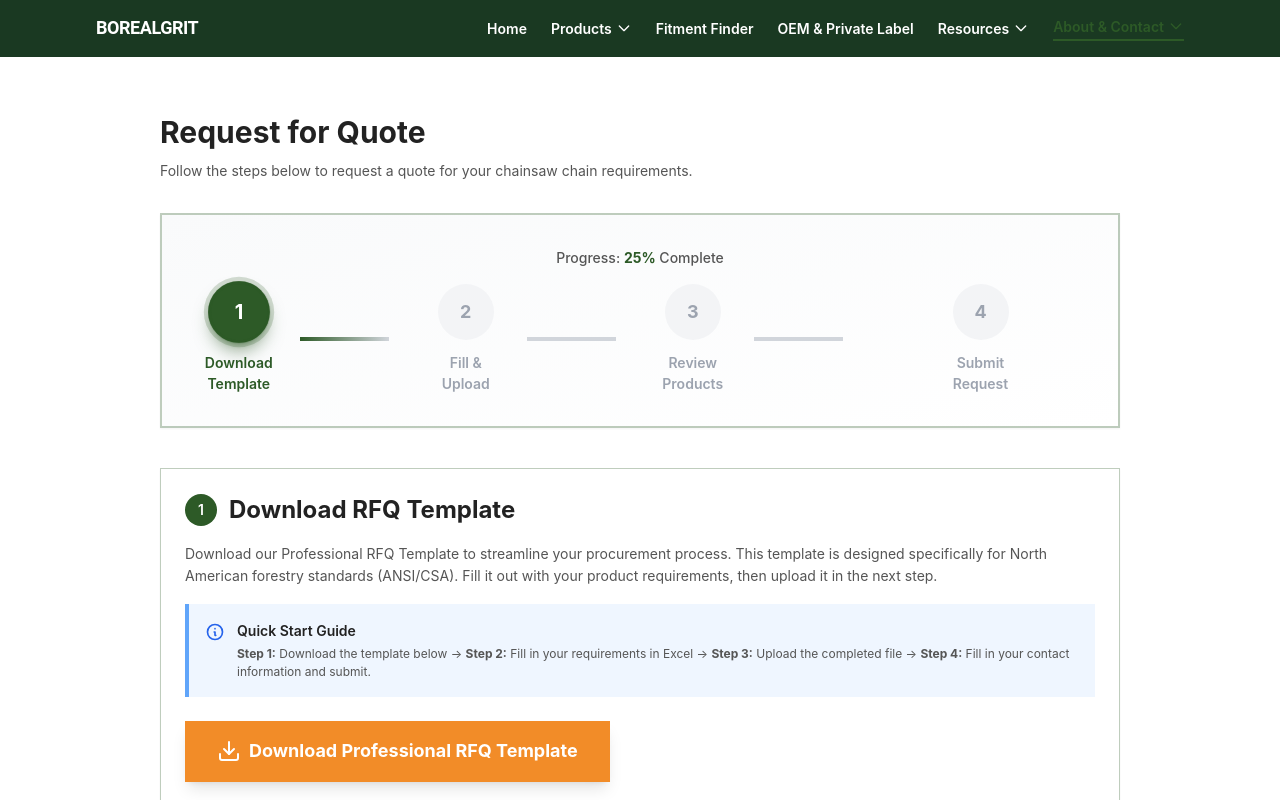
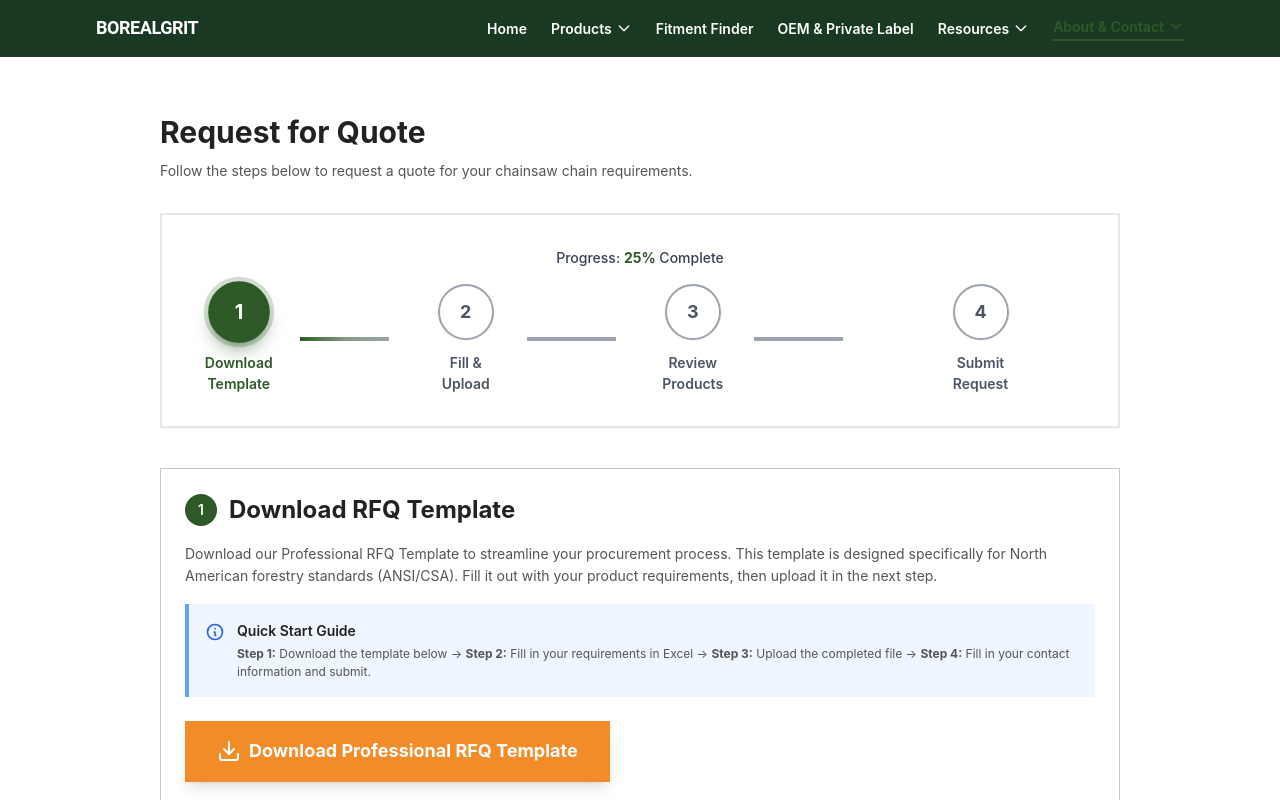
Before and after one commit to LoganOYoung/chainsaw-chain-supplier-borealgrit, a Next.js app: page /request-quote in a window 1280 px wide. Shown: the top 800 px of the page. Built offline with nearby package versions, Linux system fonts and the light colour scheme.

Commit message:
Optimize step indicator colors: unified white background for inactive steps, better contrast

```diff
--- a/app/request-quote/page.tsx
+++ b/app/request-quote/page.tsx
@@ -395,23 +395,29 @@ ${uploadedFile ? `\n--- Uploaded RFQ File: ${uploadedFile.name} ---\n${uploadedF
 
   const currentStep = getCurrentStep()
 
-  // Step indicator component - Enhanced version
+  // Step indicator component - Enhanced version with unified colors
   const StepIndicator = ({ step, label, isActive, isCompleted }: { step: number; label: string; isActive: boolean; isCompleted: boolean }) => (
     <div className="flex items-center flex-1 md:flex-row flex-col">
       <div className="flex flex-col items-center flex-1">
-        <div className={`relative w-12 h-12 md:w-14 md:h-14 rounded-full flex items-center justify-center font-bold text-base md:text-lg border-3 transition-all duration-300 ${
+        <div className={`relative w-12 h-12 md:w-14 md:h-14 rounded-full flex items-center justify-center font-bold text-base md:text-lg border-2 transition-all duration-300 ${
           isCompleted
-            ? 'bg-green-500 text-white border-green-600 shadow-lg shadow-green-500/50 scale-110'
+            ? 'bg-green-600 text-white border-green-700 shadow-lg shadow-green-600/40 scale-110'
             : isActive
-              ? 'bg-forest-brand text-white border-forest-brand shadow-lg shadow-forest-brand/50 scale-110 ring-4 ring-forest-brand/20'
-              : 'bg-gray-100 text-gray-400 border-gray-300'
+              ? 'bg-forest-brand text-white border-forest-brand shadow-lg shadow-forest-brand/40 scale-110 ring-4 ring-forest-brand/20'
+              : 'bg-white text-gray-600 border-gray-400 shadow-sm'
         }`}>
           {isCompleted ? <CheckCircle className="w-7 h-7 md:w-8 md:h-8" /> : step}
           {isActive && !isCompleted && (
             <div className="absolute inset-0 rounded-full border-2 border-forest-brand animate-ping opacity-75"></div>
           )}
         </div>
-        <span className={`text-xs md:text-sm mt-3 font-semibold text-center max-w-[100px] md:max-w-[80px] ${isActive ? 'text-forest-brand' : isCompleted ? 'text-green-600' : 'text-gray-400'}`}>
+        <span className={`text-xs md:text-sm mt-3 font-semibold text-center max-w-[100px] md:max-w-[80px] transition-colors ${
+          isActive
+            ? 'text-forest-brand'
+            : isCompleted
+              ? 'text-green-700'
+              : 'text-gray-600'
+        }`}>
           {label}
         </span>
       </div>
@@ -420,18 +426,18 @@ ${uploadedFile ? `\n--- Uploaded RFQ File: ${uploadedFile.name} ---\n${uploadedF
           {/* Desktop: Horizontal connector */}
           <div className={`hidden md:block flex-1 h-1 mx-2 md:mx-4 transition-all duration-300 ${
             isCompleted
-              ? 'bg-gradient-to-r from-green-500 to-green-400'
+              ? 'bg-gradient-to-r from-green-600 via-green-500 to-green-400'
               : isActive
-                ? 'bg-gradient-to-r from-forest-brand to-gray-300'
-                : 'bg-gray-300'
+                ? 'bg-gradient-to-r from-forest-brand via-forest-brand/60 to-gray-400'
+                : 'bg-gray-400'
           }`} />
           {/* Mobile: Vertical connector */}
           <div className={`md:hidden w-1 h-8 my-2 transition-all duration-300 ${
             isCompleted
-              ? 'bg-gradient-to-b from-green-500 to-green-400'
+              ? 'bg-gradient-to-b from-green-600 via-green-500 to-green-400'
               : isActive
-                ? 'bg-gradient-to-b from-forest-brand to-gray-300'
-                : 'bg-gray-300'
+                ? 'bg-gradient-to-b from-forest-brand via-forest-brand/60 to-gray-400'
+                : 'bg-gray-400'
           }`} />
         </>
       )}
@@ -455,9 +461,9 @@ ${uploadedFile ? `\n--- Uploaded RFQ File: ${uploadedFile.name} ---\n${uploadedF
 
         {/* Step Indicator - Only show for RFQ flow, not resource requests */}
         {!resourceRequest && (
-          <div className="mb-10 bg-gradient-to-br from-gray-50 to-white border-2 border-forest-brand/30 rounded-none p-4 md:p-8 shadow-sm">
+          <div className="mb-10 bg-white border-2 border-gray-200 rounded-none p-4 md:p-8 shadow-sm">
             <div className="mb-4 text-center">
-              <p className="text-sm text-text-body font-medium">
+              <p className="text-sm text-gray-700 font-medium">
                 Progress: <span className="text-forest-brand font-bold">{Math.round((currentStep / 4) * 100)}%</span> Complete
               </p>
             </div>
```
